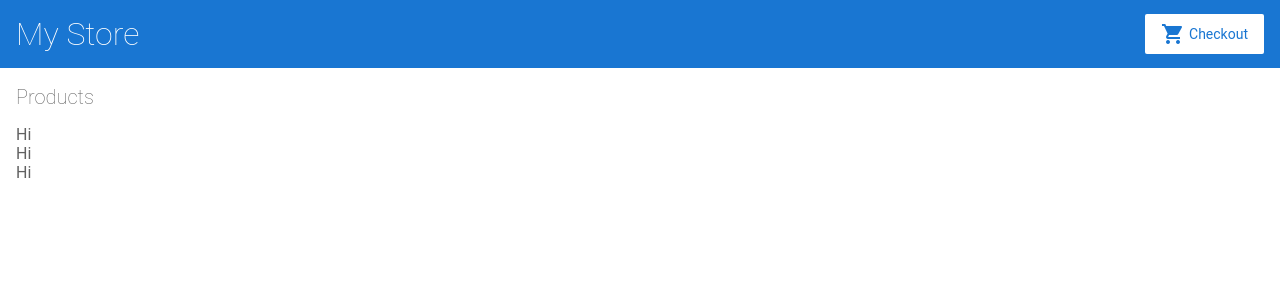
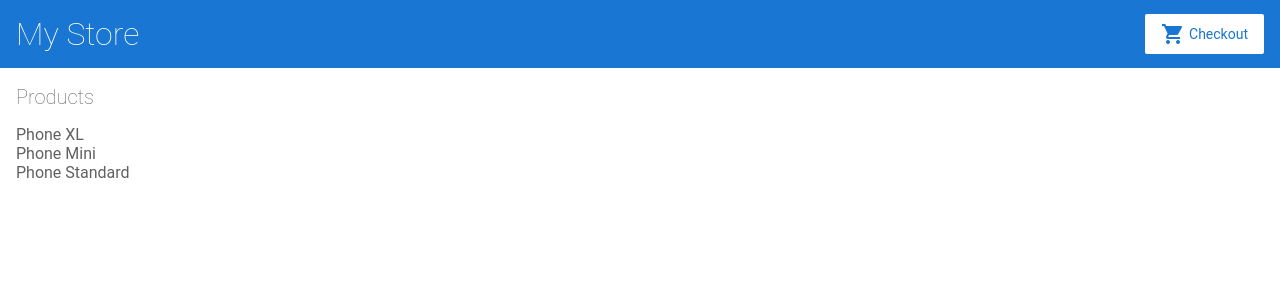
Before and after one commit to kkantorowicz/angular-cvsduv, an Angular app: page / in a window 1280 px wide. Shown: the top 300 px of the page. Built offline with nearby package versions, Linux system fonts and the light colour scheme.

Commit message:
1 file modified

```diff
--- a/src/app/product-list/product-list.component.html
+++ b/src/app/product-list/product-list.component.html
@@ -1,7 +1,7 @@
 <h2>Products</h2>
 
 <div *ngFor="let product of products">
-Hi
+   {{ product.name }}
 </div>
 
 
```
